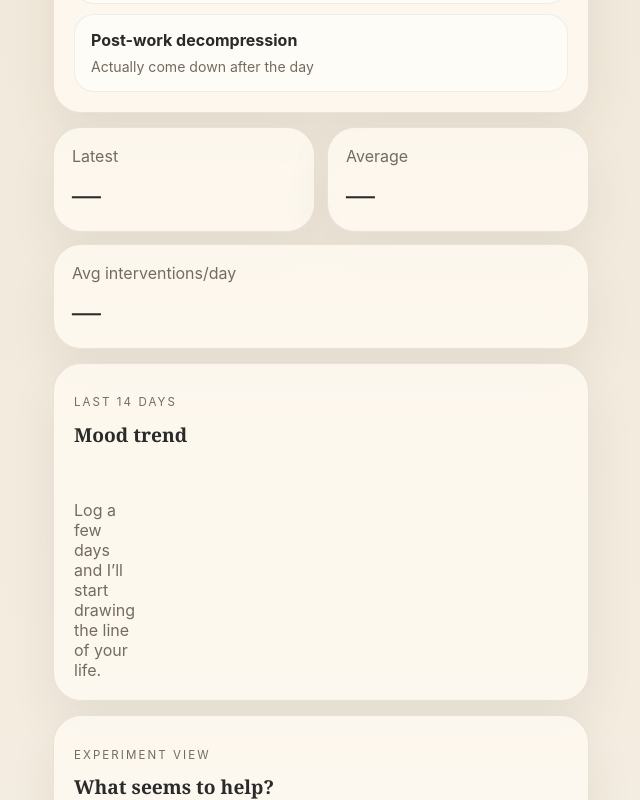
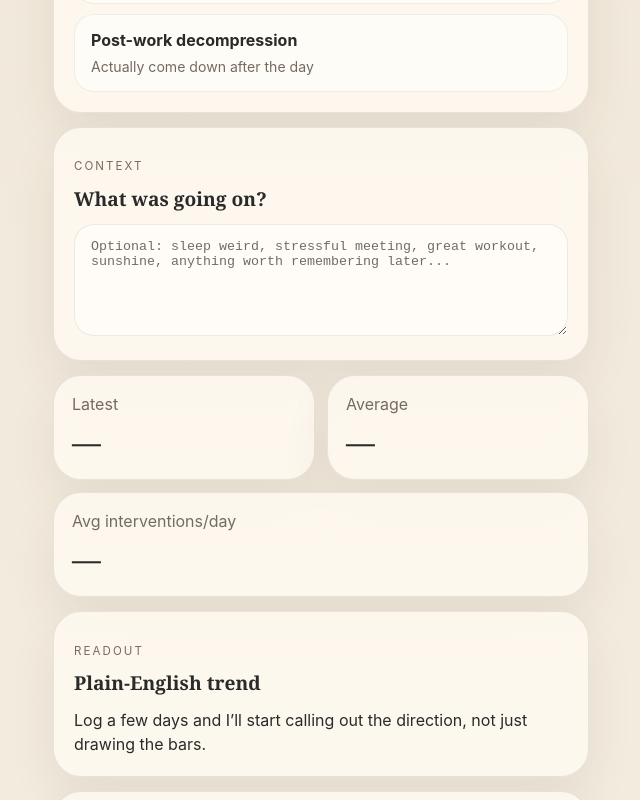
Before and after one commit to zkirby-ai/mood-tracker, a Next.js app: page / in a window 1280 px wide. Shown: the part 620-1420 px from the top of the page, without its empty margins (319-959 px from the left). Built offline with nearby package versions, Linux system fonts and the light colour scheme.

Commit message:
Add mood notes and trend summaries

```diff
--- a/app/globals.css
+++ b/app/globals.css
@@ -72,9 +72,24 @@ h2 {
   border-color: transparent;
 }
 .mood.active small { color: rgba(255,253,247,0.82); }
-.interventionsCard, .chartCard, .historyCard, .experimentCard { padding: 20px; margin-bottom: 14px; }
+.interventionsCard, .noteCard, .trendCard, .chartCard, .historyCard, .experimentCard { padding: 20px; margin-bottom: 14px; }
 .cardHeader { margin-bottom: 12px; }
 .interventionList, .experimentList, .historyList { display: grid; gap: 10px; }
+.noteInput {
+  width: 100%;
+  border: 1px solid rgba(84,73,58,0.1);
+  background: rgba(255,255,255,0.62);
+  color: var(--text);
+  border-radius: 20px;
+  padding: 14px 16px;
+  resize: vertical;
+  min-height: 112px;
+}
+.noteInput::placeholder { color: var(--muted); }
+.noteInput:focus {
+  outline: 2px solid rgba(124,154,146,0.22);
+  border-color: rgba(124,154,146,0.38);
+}
 .intervention {
   border: 1px solid rgba(84,73,58,0.08);
   background: rgba(255,255,255,0.55);
@@ -106,7 +121,7 @@ h2 {
   height: 100%;
   display: flex;
   flex-direction: column;
-  justify-content: end;
+  justify-content: flex-end;
   align-items: center;
   gap: 6px;
 }
@@ -151,6 +166,17 @@ h2 {
   align-items: center;
 }
 .historyRow div { display: flex; flex-direction: column; gap: 4px; }
+.trendCopy {
+  margin: 0;
+  color: var(--text);
+  line-height: 1.5;
+}
+.historyNote {
+  margin: 2px 0 0;
+  color: var(--muted);
+  font-size: 0.92rem;
+  line-height: 1.4;
+}
 .emptyState { color: var(--muted); margin: 0; }
 @media (max-width: 520px) {
   .moodRow { grid-template-columns: repeat(5, minmax(0, 1fr)); }
--- a/app/page.tsx
+++ b/app/page.tsx
@@ -5,6 +5,7 @@ import { useEffect, useMemo, useState } from 'react';
 type MoodEntry = {
   date: string;
   mood: number;
+  note?: string;
   interventions: {
     noScrollMorning: boolean;
     dailyWalk: boolean;
@@ -62,6 +63,7 @@ export default function HomePage() {
   const [entries, setEntries] = useState<MoodEntry[]>([]);
   const [selectedMood, setSelectedMood] = useState<number | null>(null);
   const [todayInterventions, setTodayInterventions] = useState(EMPTY_INTERVENTIONS);
+  const [todayNote, setTodayNote] = useState('');
 
   useEffect(() => {
     const loaded = loadEntries().sort((a, b) => a.date.localeCompare(b.date));
@@ -69,6 +71,7 @@ export default function HomePage() {
     const today = loaded.find((entry) => entry.date === todayKey());
     setSelectedMood(today?.mood ?? null);
     setTodayInterventions(today?.interventions ?? EMPTY_INTERVENTIONS);
+    setTodayNote(today?.note ?? '');
   }, []);
 
   const recentEntries = useMemo(() => entries.slice(-14), [entries]);
@@ -77,11 +80,59 @@ export default function HomePage() {
     ? (entries.reduce((sum, entry) => sum + entry.mood, 0) / entries.length).toFixed(1)
     : null;
   const interventionAverage = entries.length
-    ? (entries.reduce((sum, entry) => {
-        const completed = Object.values(entry.interventions).filter(Boolean).length;
-        return sum + completed;
-      }, 0) / entries.length).toFixed(1)
+    ? (
+        entries.reduce((sum, entry) => {
+          const completed = Object.values(entry.interventions).filter(Boolean).length;
+          return sum + completed;
+        }, 0) / entries.length
+      ).toFixed(1)
     : null;
+
+  const trendSummary = useMemo(() => {
+    if (recentEntries.length < 2) {
+      return 'Log a few days and I’ll start calling out the direction, not just drawing the bars.';
+    }
+
+    const firstHalf = recentEntries.slice(0, Math.ceil(recentEntries.length / 2));
+    const secondHalf = recentEntries.slice(Math.floor(recentEntries.length / 2));
+    const firstAverage = firstHalf.reduce((sum, entry) => sum + entry.mood, 0) / firstHalf.length;
+    const secondAverage = secondHalf.reduce((sum, entry) => sum + entry.mood, 0) / secondHalf.length;
+    const delta = secondAverage - firstAverage;
+    const roundedDelta = Math.abs(delta).toFixed(1);
+    const bestIntervention = [...INTERVENTION_META]
+      .map((item) => {
+        const withIntervention = entries.filter((entry) => entry.interventions[item.key]);
+        const withoutIntervention = entries.filter((entry) => !entry.interventions[item.key]);
+
+        if (!withIntervention.length || !withoutIntervention.length) {
+          return { title: item.title, lift: null as number | null };
+        }
+
+        const withAverage = withIntervention.reduce((sum, entry) => sum + entry.mood, 0) / withIntervention.length;
+        const withoutAverage = withoutIntervention.reduce((sum, entry) => sum + entry.mood, 0) / withoutIntervention.length;
+
+        return {
+          title: item.title,
+          lift: withAverage - withoutAverage
+        };
+      })
+      .filter((item) => item.lift !== null)
+      .sort((a, b) => (b.lift ?? 0) - (a.lift ?? 0))[0];
+
+    const interventionLine = bestIntervention && (bestIntervention.lift ?? 0) > 0.15
+      ? `${bestIntervention.title} currently has the strongest positive signal.`
+      : 'No intervention is clearly separating from the pack yet.';
+
+    if (delta > 0.35) {
+      return `Mood is trending up lately: the back half of your recent entries is about ${roundedDelta} points stronger than the front half. ${interventionLine}`;
+    }
+
+    if (delta < -0.35) {
+      return `Mood has slipped a bit lately: the back half of your recent entries is about ${roundedDelta} points lower than the front half. ${interventionLine}`;
+    }
+
+    return `Mood is pretty stable right now — recent entries are moving sideways more than up or down. ${interventionLine}`;
+  }, [entries, recentEntries]);
 
   const experimentStats = useMemo(() => {
     return INTERVENTION_META.map(({ key, title, description }) => {
@@ -136,6 +187,7 @@ export default function HomePage() {
       {
         date: today,
         mood: partial.mood ?? 3,
+        note: partial.note ?? '',
         interventions: partial.interventions ?? EMPTY_INTERVENTIONS
       }
     ]);
@@ -143,7 +195,7 @@ export default function HomePage() {
 
   function saveMood(mood: number) {
     setSelectedMood(mood);
-    upsertToday({ mood, interventions: todayInterventions });
+    upsertToday({ mood, note: todayNote, interventions: todayInterventions });
   }
 
   function toggleIntervention(key: keyof typeof EMPTY_INTERVENTIONS) {
@@ -152,7 +204,12 @@ export default function HomePage() {
       [key]: !todayInterventions[key]
     };
     setTodayInterventions(next);
-    upsertToday({ mood: selectedMood ?? 3, interventions: next });
+    upsertToday({ mood: selectedMood ?? 3, note: todayNote, interventions: next });
+  }
+
+  function saveNote(note: string) {
+    setTodayNote(note);
+    upsertToday({ mood: selectedMood ?? 3, note, interventions: todayInterventions });
   }
 
   return (
@@ -188,6 +245,22 @@ export default function HomePage() {
         </div>
       </section>
 
+      <section className="card noteCard">
+        <div className="cardHeader">
+          <div>
+            <p className="eyebrow">context</p>
+            <h2>What was going on?</h2>
+          </div>
+        </div>
+        <textarea
+          className="noteInput"
+          placeholder="Optional: sleep weird, stressful meeting, great workout, sunshine, anything worth remembering later..."
+          value={todayNote}
+          onChange={(event) => saveNote(event.target.value)}
+          rows={4}
+        />
+      </section>
+
       <section className="grid">
         <article className="card statCard">
           <span>Latest</span>
@@ -201,6 +274,16 @@ export default function HomePage() {
           <span>Avg interventions/day</span>
           <strong>{interventionAverage ?? '—'}</strong>
         </article>
+      </section>
+
+      <section className="card trendCard">
+        <div className="cardHeader">
+          <div>
+            <p className="eyebrow">readout</p>
+            <h2>Plain-English trend</h2>
+          </div>
+        </div>
+        <p className="trendCopy">{trendSummary}</p>
       </section>
 
       <section className="card chartCard">
@@ -273,8 +356,11 @@ export default function HomePage() {
                   <div>
                     <span>{entry.date}</span>
                     <small>{completed}/3 interventions</small>
+                    {entry.note ? <p className="historyNote">{entry.note}</p> : null}
                   </div>
-                  <strong>{entry.mood} · {MOOD_LABELS[entry.mood]}</strong>
+                  <strong>
+                    {entry.mood} · {MOOD_LABELS[entry.mood]}
+                  </strong>
                 </div>
               );
             })
```
Also changed, not shown: next-env.d.ts, 1 other file (tests, documents, lock files or other folders).
